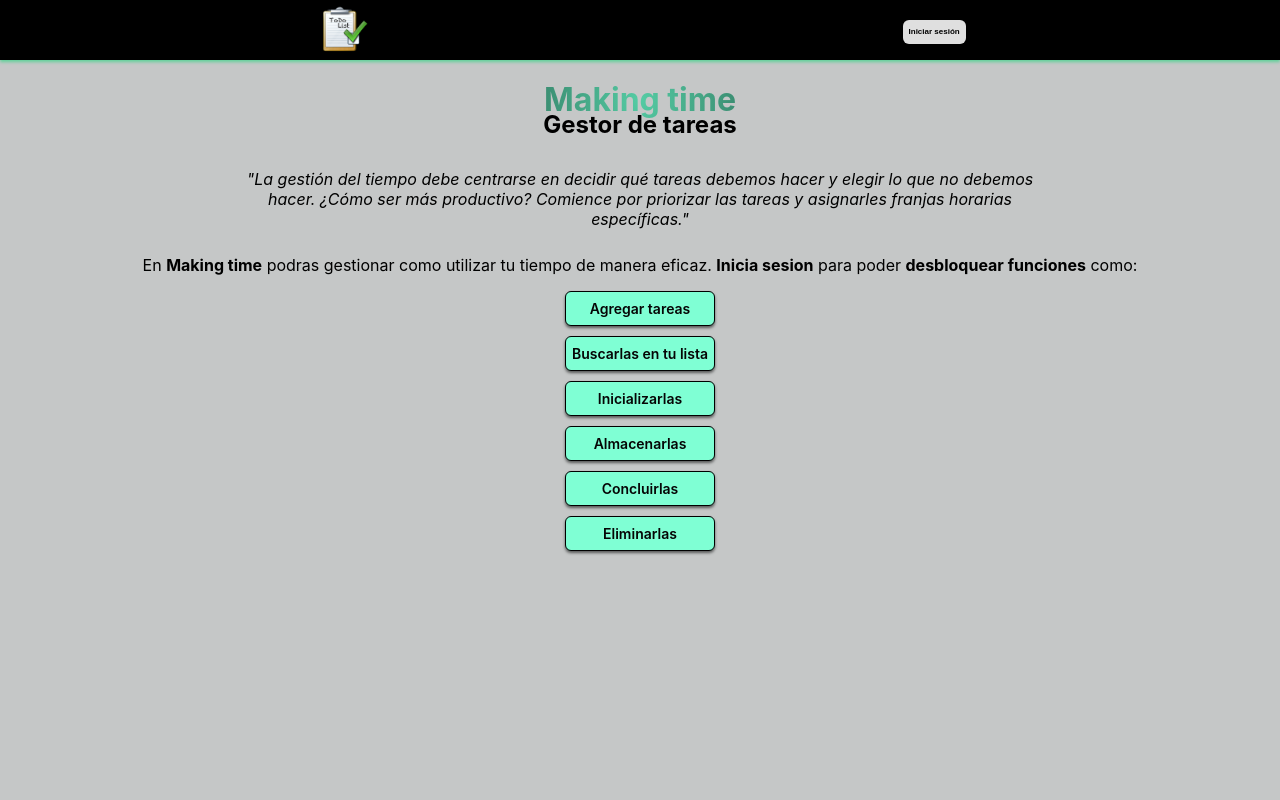
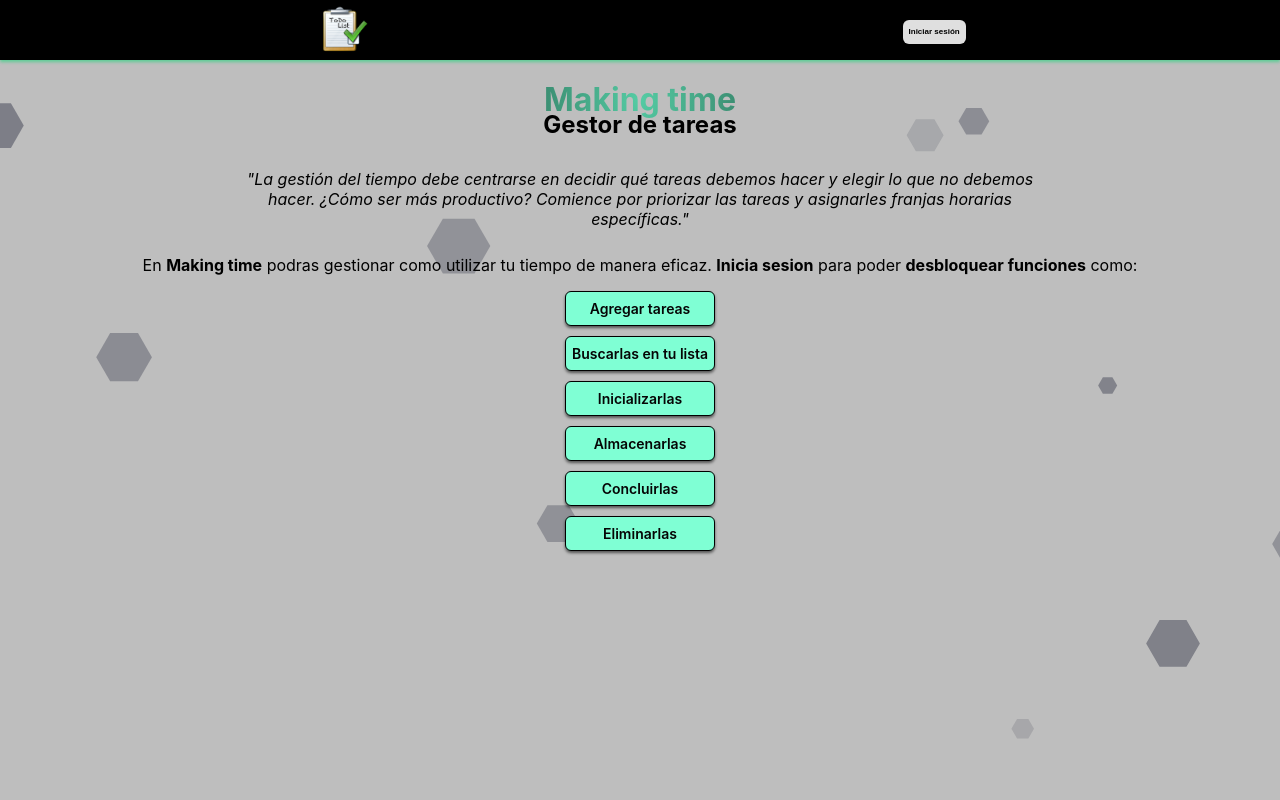
Before and after one commit to EzequielTartaglia/Login-with-JSX-Auth0, a React (Create React App) app: page / in a window 1280 px wide. Shown: the top 800 px of the page. Built offline with nearby package versions, Linux system fonts and the light colour scheme.

Commit message:
Particles Background

```diff
--- a/package.json
+++ b/package.json
@@ -14,6 +14,8 @@
     "react-router-dom": "^6.4.1",
     "react-scripts": "5.0.1",
     "react-toastify": "^9.1.1",
+    "react-tsparticles": "^2.6.0",
+    "tsparticles": "^2.6.0",
     "uuid": "^9.0.0",
     "web-vitals": "^2.1.4"
   },
--- /dev/null
+++ b/src/Componentes/Particles.jsx
@@ -0,0 +1,92 @@
+import { useCallback } from "react";
+import Particles from "react-tsparticles";
+import { loadFull } from "tsparticles";
+
+export default function Particle(){
+    const particlesInit = useCallback(async engine => {
+        console.log(engine);
+        // you can initiate the tsParticles instance (engine) here, adding custom shapes or presets
+        // this loads the tsparticles package bundle, it's the easiest method for getting everything ready
+        // starting from v2 you can add only the features you need reducing the bundle size
+        await loadFull(engine);
+    }, []);
+
+    const particlesLoaded = useCallback(async container => {
+        await console.log(container);
+    }, []);
+
+    return(
+    <Particles
+    id="tsparticles"
+    init={particlesInit}
+    loaded={particlesLoaded}
+    options={
+        {"fullScreen": {
+            "enable": true,
+            "zIndex": -1
+        },
+        "particles": {
+            "number": {
+                "value": 5,
+                "density": {
+                    "enable": true,
+                    "area": 500
+                }
+            },
+            "color": {
+                "value": "#1b1e34"
+            },
+            "shape": {
+                "type": "polygon",
+                "polygon": {
+                    "sides": 6
+                }
+            },
+            "opacity": {
+                "value": 0.40246529723245905,
+                "random": true,
+                "anim": {
+                  "enable": false,
+                  "speed": 1,
+                  "opacity_min": 0.1,
+                  "sync": false
+                }
+              },
+              "size": {
+                "value": 44.69771699587272,
+                "random": true,
+                "anim": {
+                  "enable": true,
+                  "speed": 10,
+                  "size_min": 20,
+                  "sync": false
+                }
+              },
+            "move": {
+                "enable": true,
+                "speed": 5,
+                "direction": "none",
+                "outModes": "out"
+            }
+        },
+        "interactivity": {
+
+            "modes": {
+                "bubble": {
+                    "distance": 200,
+        "size": 20,
+        "duration": 2,
+        "opacity": 8,
+        "speed": 3
+                }
+            }
+        },
+        "background": {
+            "color": "#bebebe"
+        }
+        }
+    }
+    />
+
+    )
+}
--- a/src/Pages/App.jsx
+++ b/src/Pages/App.jsx
@@ -10,6 +10,7 @@ import { useAuth0 } from "@auth0/auth0-react";
 import {ToastContainer,toast} from 'react-toastify';
 import 'react-toastify/dist/ReactToastify.css'
 //Componentes para funcion login
+import Particle from '../Componentes/Particles';
 import NavegadorBar from '../Componentes/NavegadorBar'
 
 
@@ -39,7 +40,7 @@ export default function App() {
   return (<>
 
     <div className="App">
-
+      <Particle/>
       {/* Barra de navegacion */}
       <>
       <NavegadorBar />
```
Also changed, not shown: 1 other file (tests, documents, lock files or other folders).
